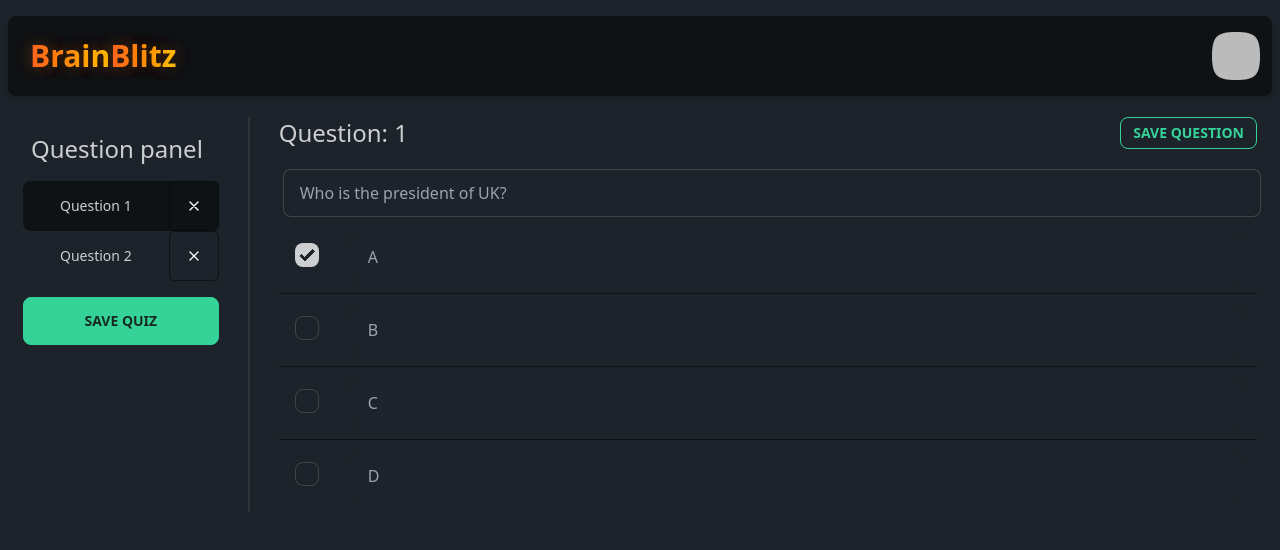
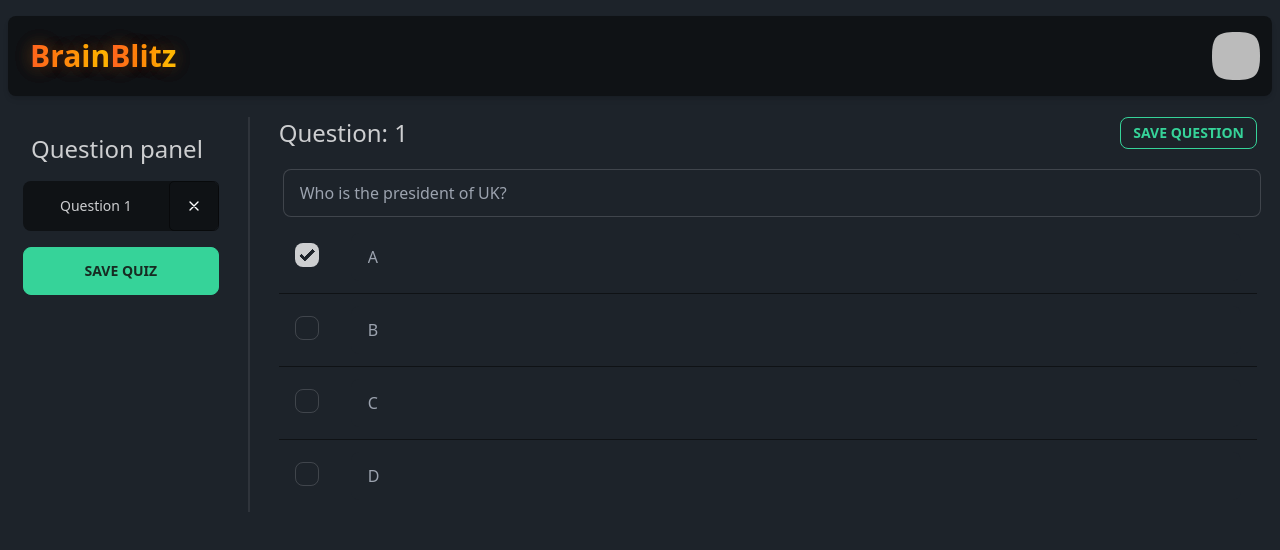
Before and after one commit to JeelRajodiya/brain-blitz, a Next.js app: page /NewQuiz/Questions in a window 1280 px wide. Shown: the top 550 px of the page. Built offline with nearby package versions, Linux system fonts and the light colour scheme; no server answers; sample sign-in values are in the browser's storage.

Commit message:
Revert "in progress"
This reverts commit afc07753fe715024a2b9665810e18eb21a57d60f.

```diff
--- a/pages/NewQuiz/Questions.tsx
+++ b/pages/NewQuiz/Questions.tsx
@@ -67,14 +67,10 @@ export default function Questions() {
   const [questions, setQuestions] = useState<Question[]>([emptyQuestion]);
   const [question, setQuestion] = useState<Question>(emptyQuestion);
   const [activeQuestion, setActiveQuestion] = useState(1);
-  const [prevActiveQuestion, setPrevActiveQuestion] = useState(1);
+
   React.useEffect(() => {
-    const newQuestions = structuredClone(questions);
-    newQuestions[prevActiveQuestion] = question;
-    setQuestions(newQuestions);
-    if (activeQuestion == questions.length) {
-    }
     setQuestion(questions[activeQuestion] || emptyQuestion);
+    console.log(questions);
   }, [activeQuestion]);
 
   return (
@@ -119,13 +115,6 @@ export default function Questions() {
             <button
               className="btn btn-success mt-4 mb-4  btn-wide w-full text-center"
               onClick={() => {
-                if (questions.length === activeQuestion) {
-                  const newQuestions = structuredClone(questions);
-                  newQuestions.push(question);
-                  setQuestions(newQuestions);
-                  alert("Quiz Created Successfully");
-                }
-
                 postQuestions(
                   questions,
                   quizId as string,
@@ -149,10 +138,6 @@ export default function Questions() {
                 className="btn mb-4 btn-outline btn-success btn-sm"
                 onClick={() => {
                   const newQuestions = structuredClone(questions);
-                  // activeQuestion is one based index
-                  // questions.length is the total number of questions
-                  // if activeQuestion is equal to questions.length, then we are adding a new question
-                  console.log(activeQuestion, questions.length);
                   if (activeQuestion == questions.length) {
                     newQuestions.push(question);
                   } else {
```
Also changed, not shown: pages/JoinQuiz/index.tsx (+1 -7 lines).
